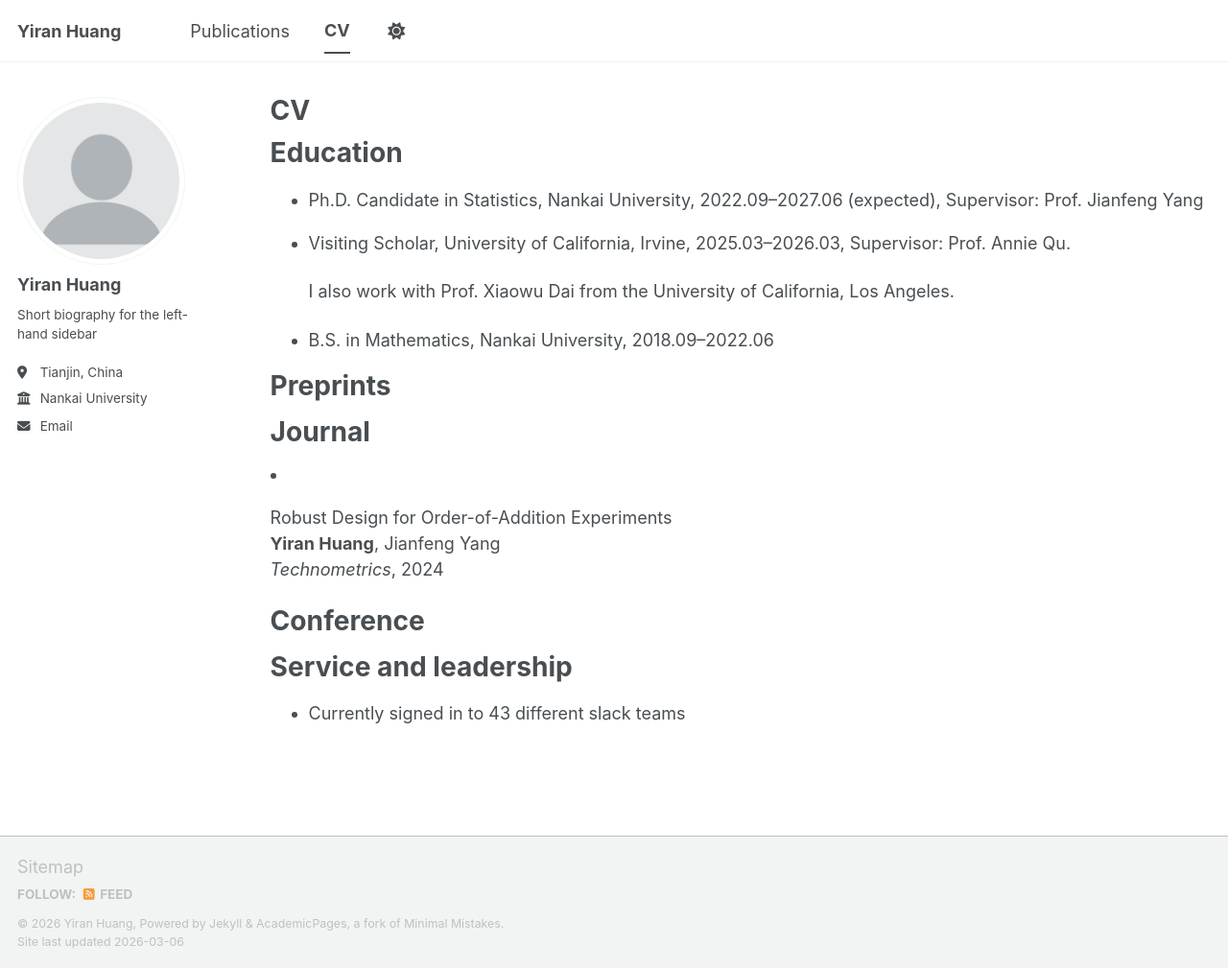
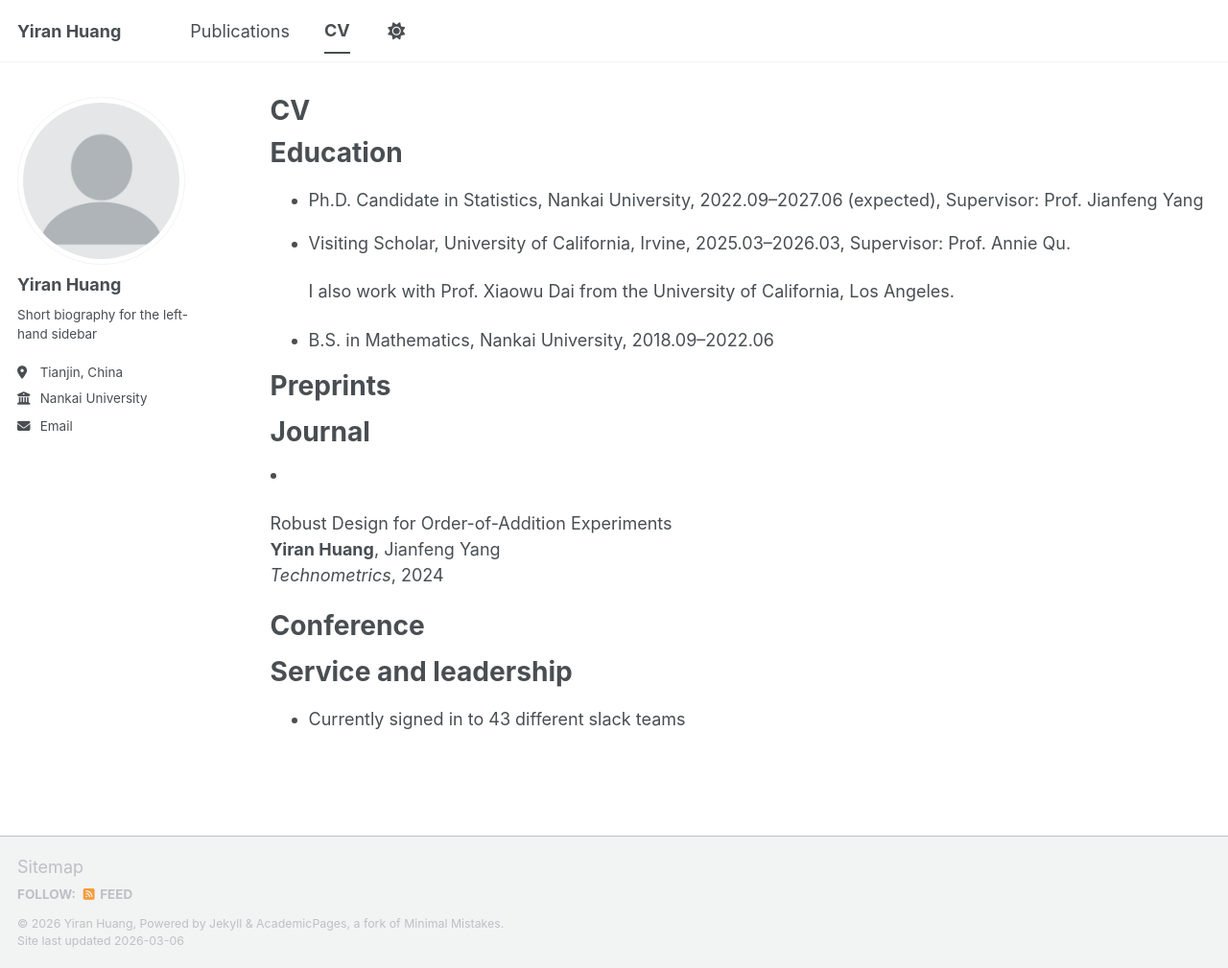
Before and after one commit to Yiran-Huang/Yiran-Huang.github.io, a Jekyll site: the page built from _pages/cv.md, in a window 1280 px wide and 1009 px high. Shown: the whole window at 96% size. Built offline with Jekyll 4.4.1, drawn with Linux system fonts in a browser that asks for light colours; a script bundle is joined from its source files by our own code; library files that are not in the unit come from our copies.

Commit message:
Update archive-single-cv.html

```diff
--- a/_includes/archive-single-cv.html
+++ b/_includes/archive-single-cv.html
@@ -26,7 +26,7 @@
           alt="">
       </div>
     {% endif %}
-    <p class="archive__item-title" itemprop="headline">
+    <p  class="cv-pub">
       <p>
       {{ post.title }}<br>
       {% if post.authors %}{{ post.authors }}<br>{% endif %}
```
